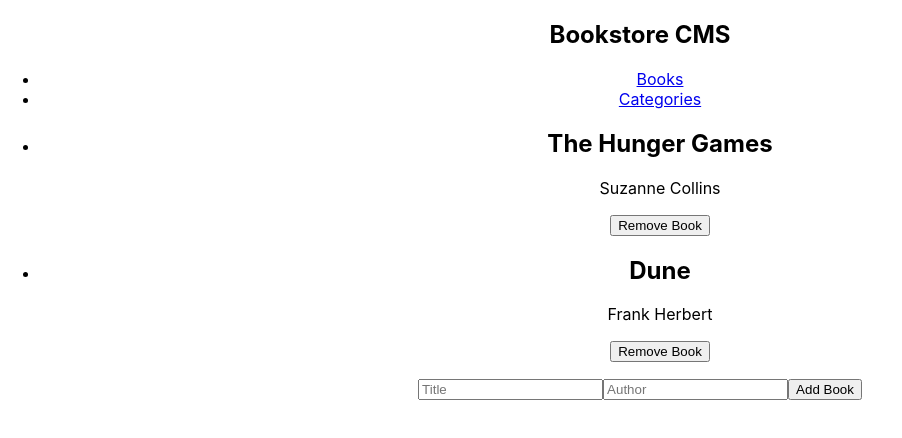
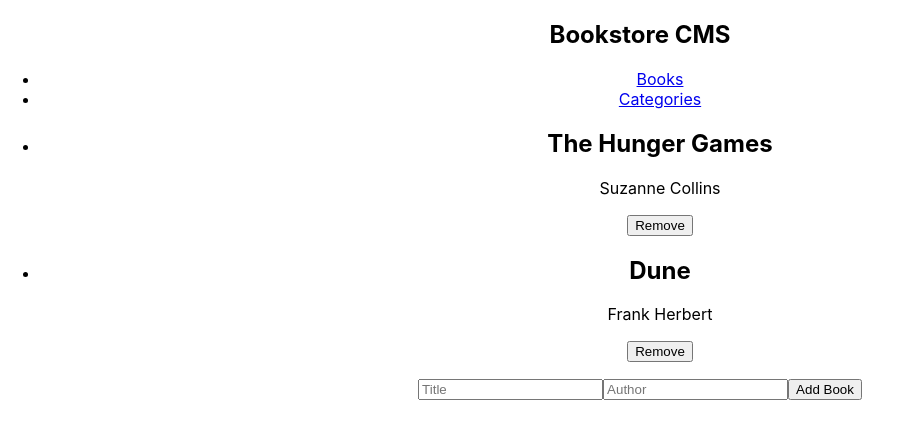
Before and after one commit to ZewdieMc/book-store, a React (Create React App) app: page / in a window 1280 px wide. Shown: the top 438 px of the page, without its empty margins (0-902 px from the left). Built offline with nearby package versions, Linux system fonts and the light colour scheme.

Commit message:
Remove button text updated

```diff
--- a/src/components/Book.jsx
+++ b/src/components/Book.jsx
@@ -4,7 +4,7 @@
   <li>
     <h2>{ book.title }</h2>
     <p>{ book.author }</p>
-    <button type="button">Remove Book</button>
+    <button type="button">Remove</button>
   </li>
 );
 
```
